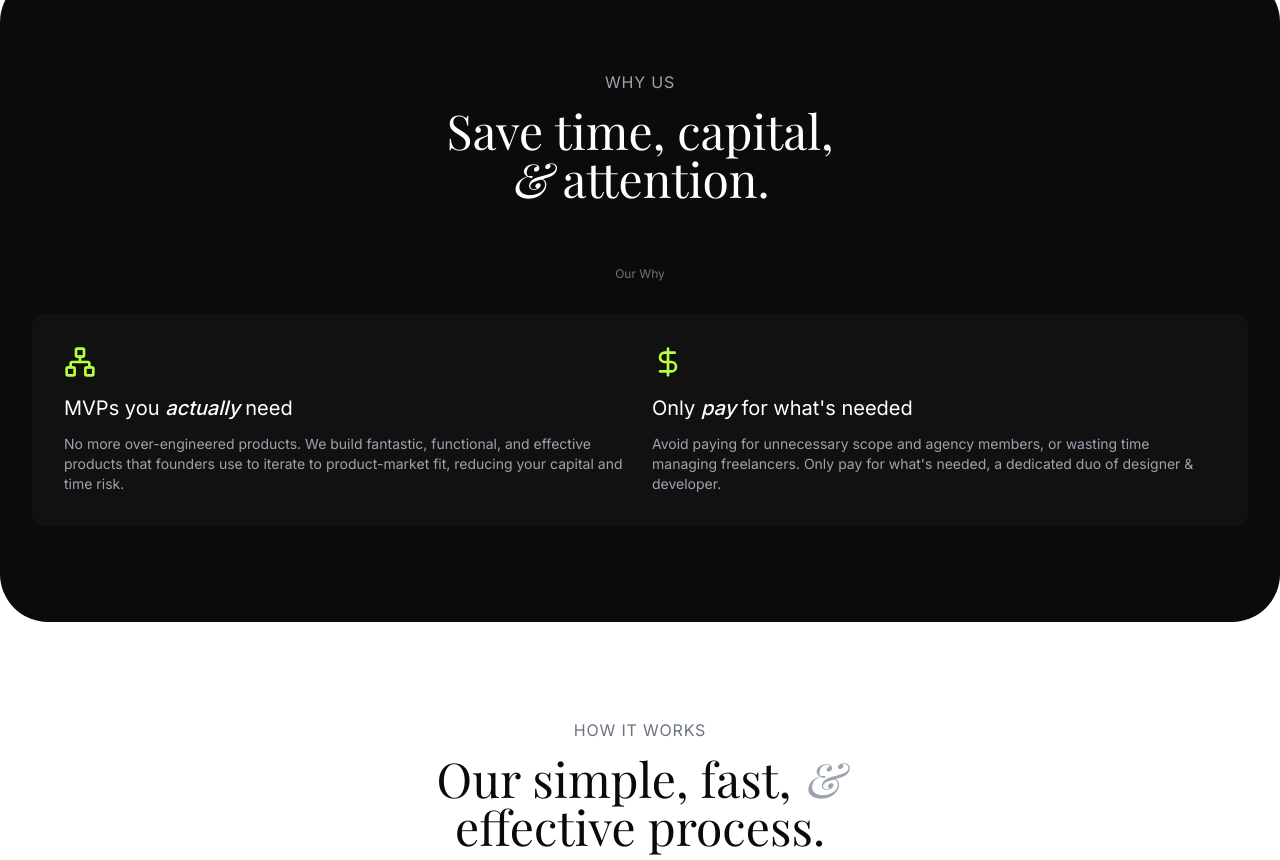
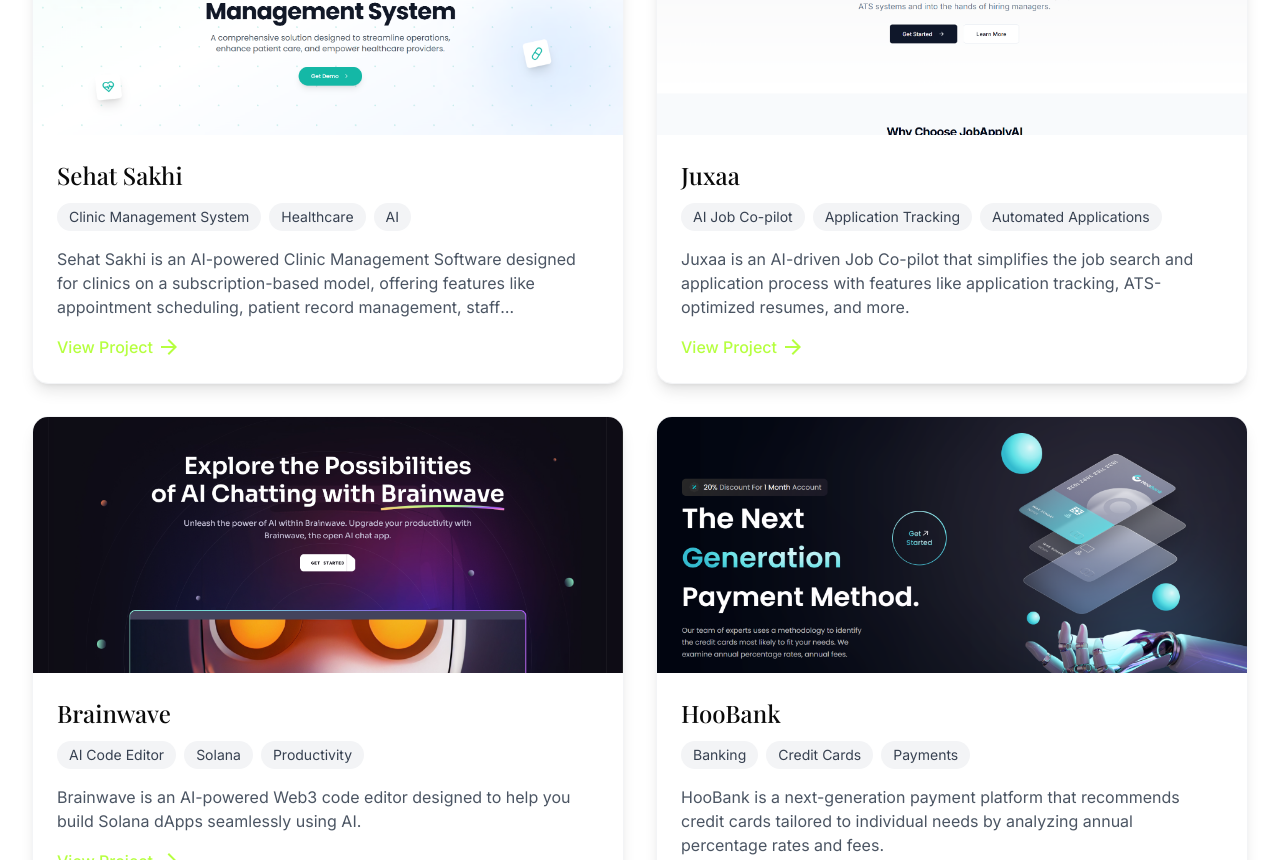
Before and after one commit to samtaxak11/buildrush, a Next.js app: page / in a window 1280 px wide. Shown: the part 1940-2800 px from the top of the page. Built offline with nearby package versions, Linux system fonts and the light colour scheme; a web font is replaced by a local one.

Commit message:
Update Projects Section with Cards

```diff
--- a/components/ProjectsSection.tsx
+++ b/components/ProjectsSection.tsx
@@ -3,6 +3,33 @@
 import { motion } from "framer-motion";
 import Image from "next/image";
 import Link from "next/link";
+
+const projects = [
+  {
+    title: "Sehat Sakhi",
+    image: "/Screenshot (133).png",
+    tags: ["Clinic Management System", "Healthcare", "AI"],
+    description: "Sehat Sakhi is an AI-powered Clinic Management Software designed for clinics on a subscription-based model, offering features like appointment scheduling, patient record management, staff coordination, and more."
+  },
+  {
+    title: "Juxaa",
+    image: "/Screenshot (134).png",
+    tags: ["AI Job Co-pilot", "Application Tracking", "Automated Applications"],
+    description: "Juxaa is an AI-driven Job Co-pilot that simplifies the job search and application process with features like application tracking, ATS-optimized resumes, and more."
+  },
+  {
+    title: "Brainwave",
+    image: "/Screenshot (135).png",
+    tags: ["AI Code Editor", "Solana", "Productivity"],
+    description: "Brainwave is an AI-powered Web3 code editor designed to help you build Solana dApps seamlessly using AI."
+  },
+  {
+    title: "HooBank",
+    image: "/Screenshot (136).png",
+    tags: ["Banking", "Credit Cards", "Payments"],
+    description: "HooBank is a next-generation payment platform that recommends credit cards tailored to individual needs by analyzing annual percentage rates and fees."
+  }
+];
 
 const ProjectsSection = () => {
   return (
@@ -15,52 +42,68 @@ const ProjectsSection = () => {
           </h2>
         </div>
 
-        {/* <motion.div
-          className="bg-white rounded-xl shadow-lg overflow-hidden"
+        <div className="grid grid-cols-1 md:grid-cols-2 gap-8">
+          {projects.map((project, index) => (
+            <motion.div
+              key={project.title}
+              className="bg-white rounded-2xl overflow-hidden border border-gray-100 shadow-lg hover:shadow-xl transition-shadow duration-300"
               initial={{ opacity: 0, y: 20 }}
               whileInView={{ opacity: 1, y: 0 }}
-          transition={{ duration: 0.7 }}
+              transition={{ duration: 0.5, delay: index * 0.1 }}
               viewport={{ once: true, margin: "-50px" }}
             >
-          <div className="flex flex-col lg:flex-row">
-            <div className="p-8 lg:p-12 lg:w-1/2 flex flex-col justify-center">
-              <div className="inline-flex items-center px-3 py-1 rounded-full text-xs font-medium bg-gray-100 text-gray-800 mb-6">
-                MVP
+              <div className="relative h-64 w-full">
+                <Image
+                  src={project.image}
+                  alt={project.title}
+                  fill
+                  className="object-cover"
+                  sizes="(max-width: 768px) 100vw, 50vw"
+                />
               </div>
 
-              <h3 className="font-playfair text-2xl md:text-3xl lg:text-4xl mb-4">
-                Digital health monitoring platform
+              <div className="p-6">
+                <h3 className="text-2xl font-playfair font-medium mb-3">
+                  {project.title}
                 </h3>
 
-              <p className="text-gray-600 mb-8">
-                A comprehensive health tracking solution that helps users monitor their wellness journey and achieve their fitness goals.
+                <div className="flex flex-wrap gap-2 mb-4">
+                  {project.tags.map((tag) => (
+                    <span
+                      key={tag}
+                      className="px-3 py-1 bg-gray-100 text-gray-700 text-sm rounded-full hover:bg-gray-200 transition-colors duration-200 cursor-pointer"
+                    >
+                      {tag}
+                    </span>
+                  ))}
+                </div>
+
+                <p className="text-gray-600 mb-4 line-clamp-3">
+                  {project.description}
                 </p>
 
                 <Link
                   href="#"
-                className="inline-flex items-center text-[#0B0B0B] font-medium hover:underline w-fit"
+                  className="inline-flex items-center text-[#B6FF40] hover:text-[#a3e636] font-medium transition-colors duration-200"
                 >
-                Open Project
-                <svg width="16" height="16" viewBox="0 0 16 16" fill="none" className="ml-2">
-                  <path d="M8 0L6.59 1.41L12.17 7H0V9H12.17L6.59 14.59L8 16L16 8L8 0Z" fill="currentColor"/>
+                  View Project
+                  <svg
+                    width="16"
+                    height="16"
+                    viewBox="0 0 16 16"
+                    fill="none"
+                    className="ml-2"
+                  >
+                    <path
+                      d="M8 0L6.59 1.41L12.17 7H0V9H12.17L6.59 14.59L8 16L16 8L8 0Z"
+                      fill="currentColor"
+                    />
                   </svg>
                 </Link>
               </div>
-
-            <div className="lg:w-1/2 relative min-h-[400px]">
-              <div className="relative h-full">
-                <Image
-                  src="https://images.pexels.com/photos/3846115/pexels-photo-3846115.jpeg?auto=compress&cs=tinysrgb&w=1260&h=750&dpr=2"
-                  alt="Health Monitoring Dashboard"
-                  fill
-                  style={{ objectFit: 'cover' }}
-                  className="rounded-r-xl"
-                  sizes="(max-width: 768px) 100vw, 50vw"
-                />
+            </motion.div>
+          ))}
         </div>
-            </div>
-          </div>
-        </motion.div> */}
       </div>
     </section>
   );
```
Lines whose indentation alone changed are shown as unchanged.
